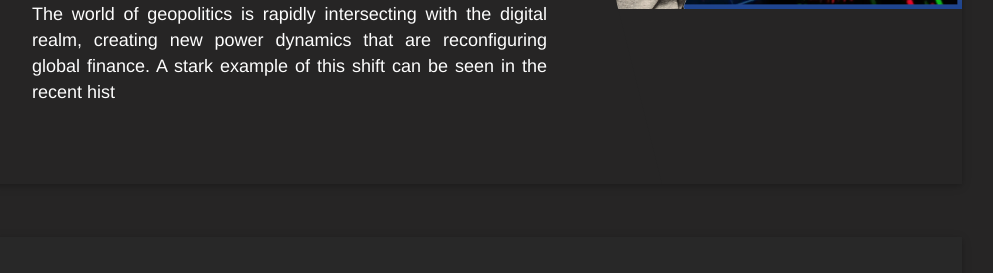
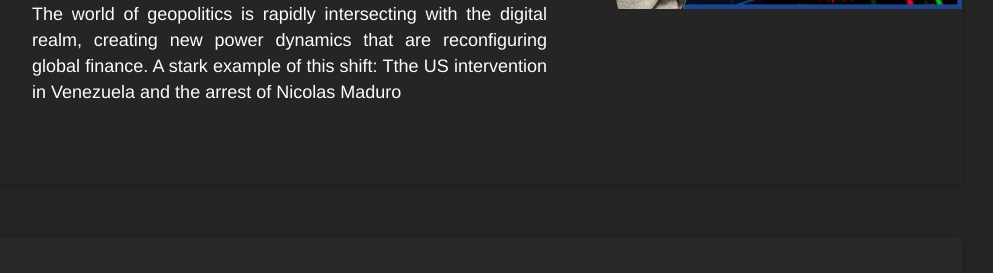
Before and after one commit to 4383/4383.github.io, a Jekyll site: the page built from _posts/2026-01-08-Venezuela-Sanctions-and-the-Bitcoin-Safe-Haven-A-New-Geopolitical-Game.markdown, in a window 1280 px wide and 900 px high, cut to the strip 374-647 px from the top of the window. Shown: the whole strip, without its empty margins (163-1156 px from the left). Built offline with Jekyll 4.4.1, drawn with Linux system fonts in a browser that asks for light colours; nearby versions of some CDN libraries; some web fonts are replaced; comment, search, counter and statistics services are not loaded.

Commit message:
fix subtitle

```diff
--- a/_posts/2026-01-07-La-Vertu-sous-Contrainte-est-elle-Morale.markdown
+++ b/_posts/2026-01-07-La-Vertu-sous-Contrainte-est-elle-Morale.markdown
@@ -1,7 +1,7 @@
 ---
 layout: post
 title:  "La Vertu sous Contrainte est-elle Morale ?"
-description: "Les bonnes actions effectuées sous la contrainte sont-elles réellement morales ? Peuvent-elles être qualifiées de vertueuses ou d'éthiques ? Cette question, loin d'être purement abstraite, touche au c"
+description: "Les bonnes actions effectuées sous la contrainte sont-elles réellement morales ? Peuvent-elles être qualifiées de vertueuses ou d'éthiques ?"
 date:   2026-01-07 20:32:08 +0100
 image: morale.png
 categories: ["liberalisme", "morale", "ethique", "justice"]
--- a/_posts/2026-01-07-The-Illusion-of-Forced-Virtue.markdown
+++ b/_posts/2026-01-07-The-Illusion-of-Forced-Virtue.markdown
@@ -1,7 +1,7 @@
 ---
 layout: post
 title:  "The Illusion of Forced Virtue: Why True Morality Requires Freedom"
-description: "Are good deeds performed under duress truly moral? When an action is compelled, can we still consider it virtuous or ethical? This fundamental question challenges the very nature of our societal struc"
+description: "Are good deeds performed under duress truly moral? When an action is compelled, can we still consider it virtuous or ethical? This fundamental question challenges the very nature of our societal structure"
 date:   2026-01-07 20:29:50 +0100
 image: morale.png
 categories: ["Libertarianism", "moral", "ethic", "justice"]
--- a/_posts/2026-01-08-Bitcoin-Le-Trésor-de-Guerre-Géopolitique-du-Venezuela-Face-aux-États-Unis.markdown
+++ b/_posts/2026-01-08-Bitcoin-Le-Trésor-de-Guerre-Géopolitique-du-Venezuela-Face-aux-États-Unis.markdown
@@ -1,7 +1,7 @@
 ---
 layout: post
 title:  "Bitcoin : Le Trésor de Guerre Géopolitique du Venezuela Face aux États-Unis"
-description: "L'intervention des États-Unis au Venezuela révèle une dimension géopolitique et cryptographique majeure, redessinant les contours du pouvoir mondial. Un exemple frappant de cette reconfiguration est l"
+description: "L'intervention des États-Unis au Venezuela et l'arrestation de Nicolas Maduro révèle une dimension géopolitique et cryptographique majeure, redessinant les contours du pouvoir mondial."
 date:   2026-01-08 20:16:34 +0100
 image: maduro.png
 categories: ["bitcoin", "maduro", "trump", "USA", "sanctions"]
--- a/_posts/2026-01-08-Venezuela-Sanctions-and-the-Bitcoin-Safe-Haven-A-New-Geopolitical-Game.markdown
+++ b/_posts/2026-01-08-Venezuela-Sanctions-and-the-Bitcoin-Safe-Haven-A-New-Geopolitical-Game.markdown
@@ -1,7 +1,7 @@
 ---
 layout: post
 title:  "Venezuela, Sanctions, and the Bitcoin Safe Haven: A New Geopolitical Game"
-description: "The world of geopolitics is rapidly intersecting with the digital realm, creating new power dynamics that are reconfiguring global finance. A stark example of this shift can be seen in the recent hist"
+description: "The world of geopolitics is rapidly intersecting with the digital realm, creating new power dynamics that are reconfiguring global finance. A stark example of this shift: Tthe US intervention in Venezuela and the arrest of Nicolas Maduro"
 date:   2026-01-08 20:09:42 +0100
 image: maduro.png
 categories: ["bitcoin", "maduro", "trump", "USA", "sanctions"]
```
